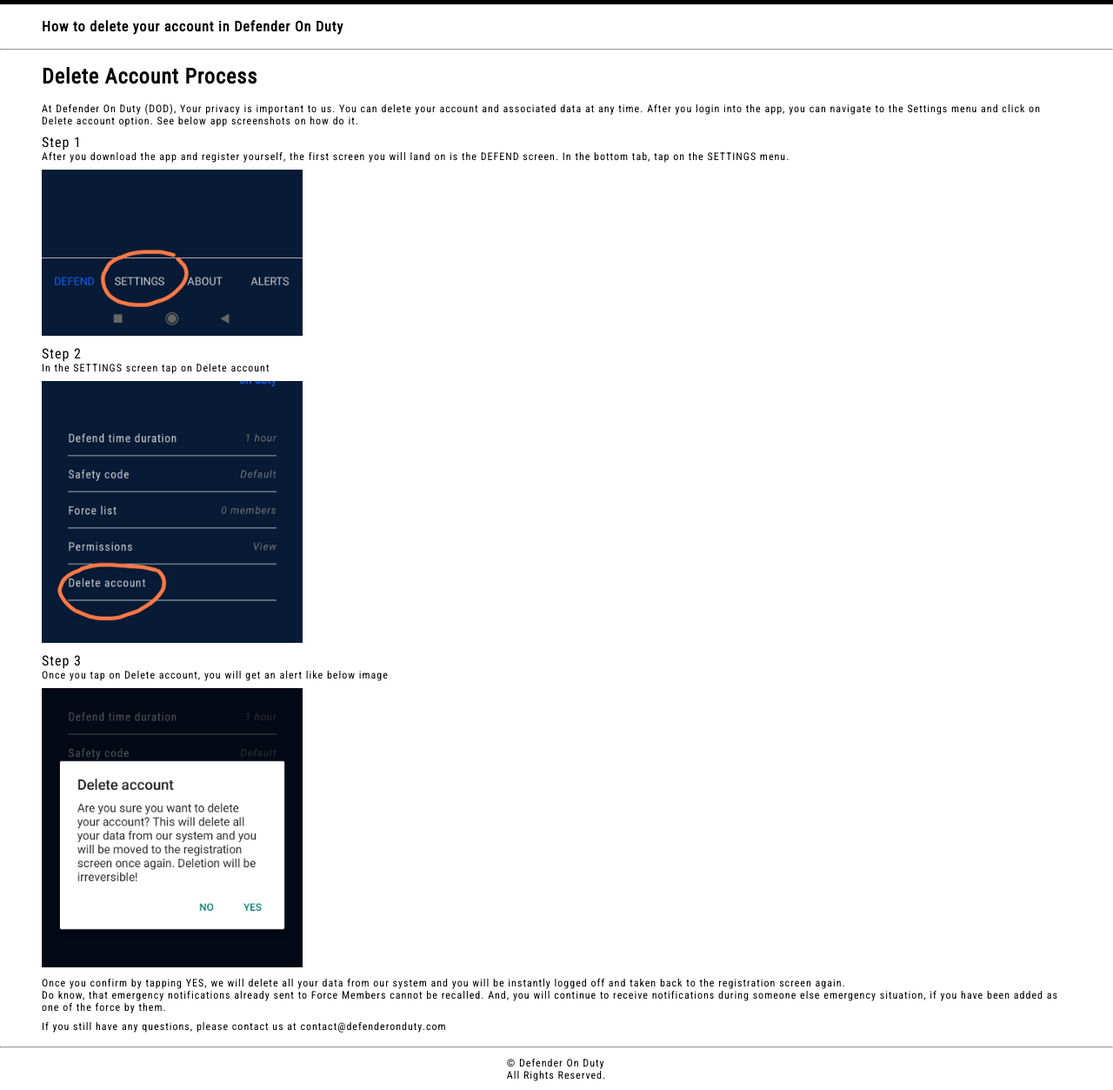
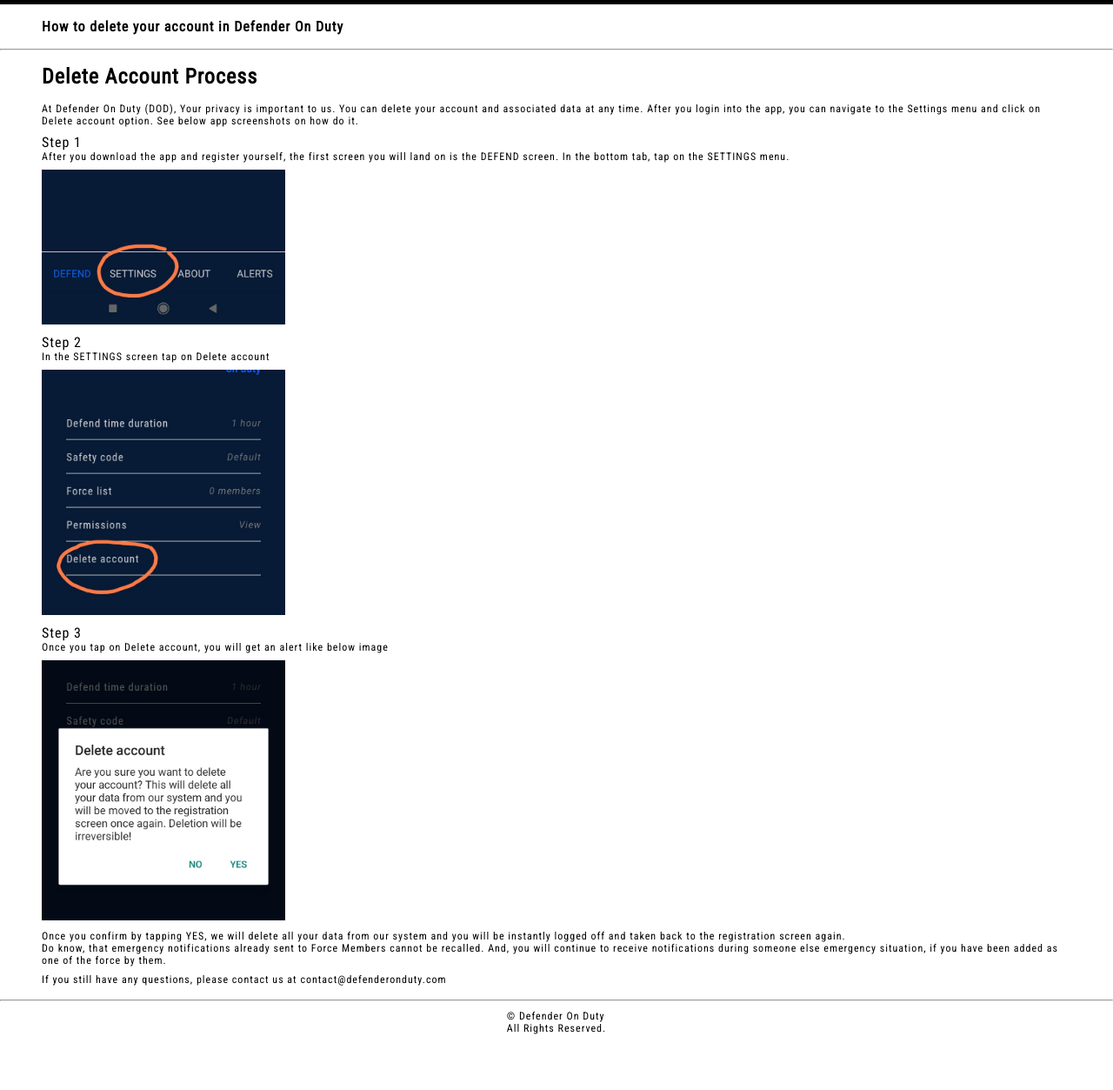
Before and after one commit to debabratsamal0610/defenderonduty.com, a plain HTML site: page help/delete-account/index.html in a window 1280 px wide. Shown: the part 43-1296 px from the top of the page at 87% size. After the commit the page ends 1242 px from the top, so only its background shows below. Drawn offline with Linux system fonts and the light colour scheme.

Commit message:
images width fix for delete account

```diff
--- a/help/delete-account/index.html
+++ b/help/delete-account/index.html
@@ -56,15 +56,15 @@
         font-size: 1.5rem;
       }
       .image-step1 {
-        width: 300px;
+        width: 280px;
         padding-top: 0.5rem;
       }
       .image-step2 {
-        width: 300px;
+        width: 280px;
         padding-top: 0.5rem;
       }
       .image-step3 {
-        width: 300px;
+        width: 280px;
         padding: 0.5rem 0;
       }
       footer {
```
